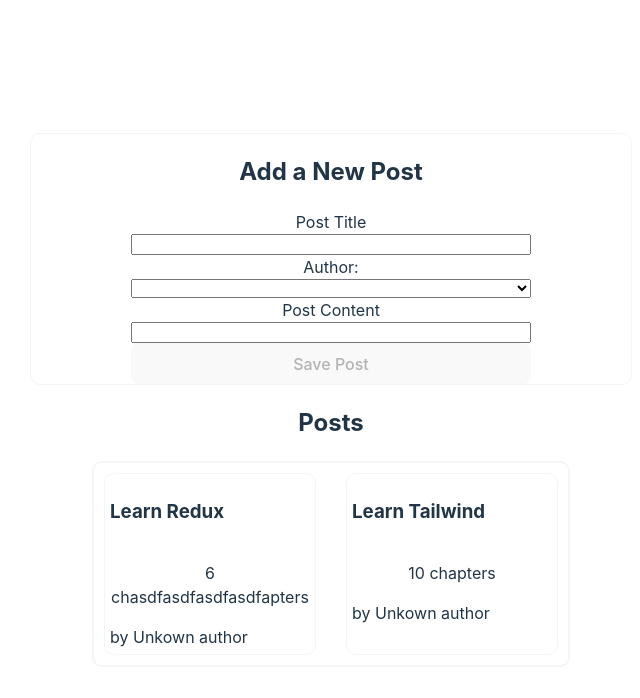
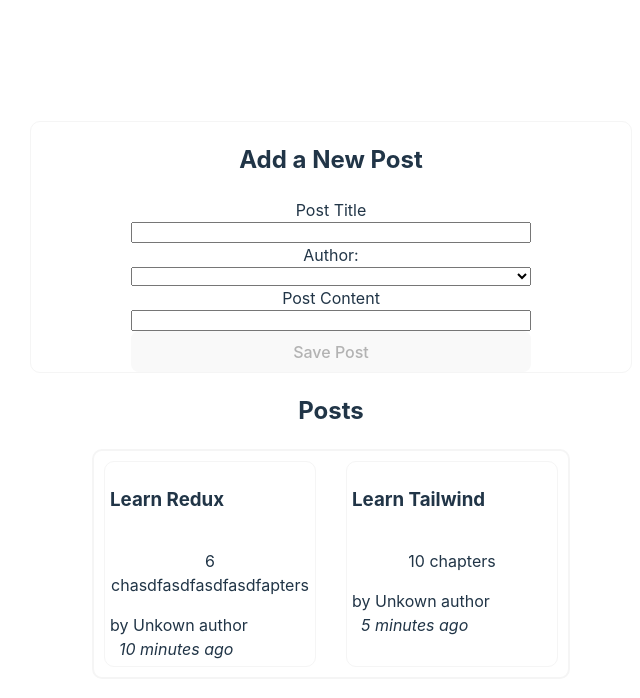
Before and after one commit to Elaraby218/redux-learn, a React (Vite) app: page / in a window 1280 px wide. Shown: the top 698 px of the page, without its empty margins (309-949 px from the left). Built offline with nearby package versions, Linux system fonts and the light colour scheme.

Commit message:
timestamp added to the post

```diff
--- a/package.json
+++ b/package.json
@@ -11,6 +11,7 @@
   },
   "dependencies": {
     "@reduxjs/toolkit": "^2.5.0",
+    "date-fns": "^4.1.0",
     "react": "^18.3.1",
     "react-dom": "^18.3.1",
     "react-redux": "^9.2.0"
--- a/src/features/posts/PostsList.jsx
+++ b/src/features/posts/PostsList.jsx
@@ -1,6 +1,7 @@
 import { useSelector } from "react-redux"
 import { selectAllPosts } from "./postSlice";
 import PostAuthor from "./PostAuthor";
+import TimeAgo from "./TimeAgo";
 
 const PostsList = () => {
 
@@ -11,6 +12,7 @@
             <h3>{post.title}</h3>
             <p>{post.content.substring(0,100)}</p>
             <PostAuthor userId={post.userId}/>
+            <TimeAgo timestamp={post.date}/>
         </article>
     )) ;
 
--- /dev/null
+++ b/src/features/posts/TimeAgo.jsx
@@ -0,0 +1,20 @@
+import { parseISO, formatDistanceToNow  } from "date-fns";
+
+const TimeAgo = ( { timestamp } ) => {
+
+    let timeAgo = '' ;
+    if(timestamp){
+        const date = parseISO(timestamp) ;
+        const timePeriod = formatDistanceToNow(date) ;
+        timeAgo = `${timePeriod} ago ` ;
+    }
+
+    return (
+        <span title={timestamp}>
+            &nbsp; <i>{timeAgo}</i>
+        </span>
+    )
+
+}
+
+export default TimeAgo
--- a/src/features/posts/postSlice.js
+++ b/src/features/posts/postSlice.js
@@ -1,10 +1,22 @@
 import { createSlice, nanoid } from "@reduxjs/toolkit";
-
+import {sub} from 'date-fns'
 
 
 const initialState= [
-    {id:'1' , title:'Learn Redux' , content: '6 chasdfasdfasdfasdfapters'} ,
-    {id:'2' , title:'Learn Tailwind' , content: '10 chapters'} ,
+    {
+        id:'1' ,
+        title:'Learn Redux' ,
+        content: '6 chasdfasdfasdfasdfapters' ,
+        date: sub(new Date(), {minutes:10}).toISOString() ,
+    } ,
+
+    {
+        id:'2' ,
+        title:'Learn Tailwind' ,
+        content: '10 chapters',
+        date: sub(new Date(), {minutes:5}).toISOString() ,
+
+    } ,
 ]
 
 export const postsSlice = createSlice({
@@ -25,7 +37,8 @@
                         id : nanoid() ,
                         title ,
                         content,
-                        userId
+                        date : new Date().toISOString() ,
+                        userId ,
                     }
                 }
             }
```
Also changed, not shown: 1 other file (tests, documents, lock files or other folders).
